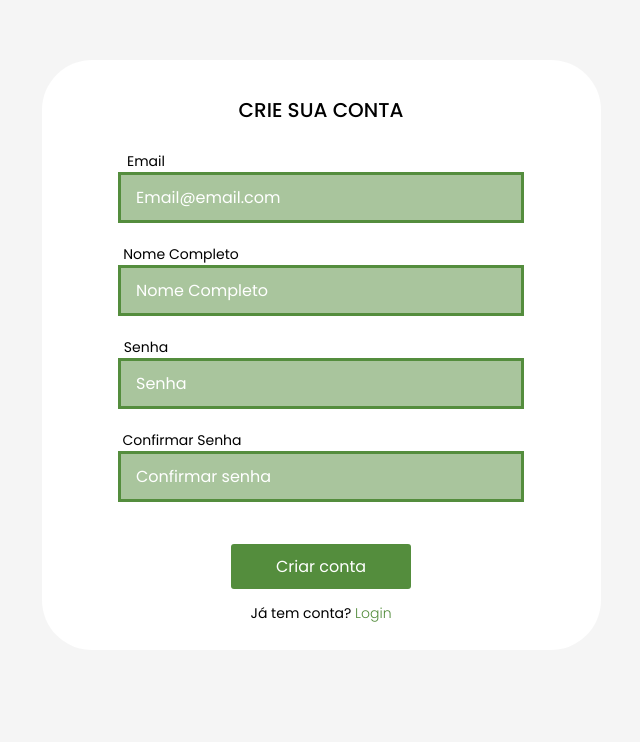
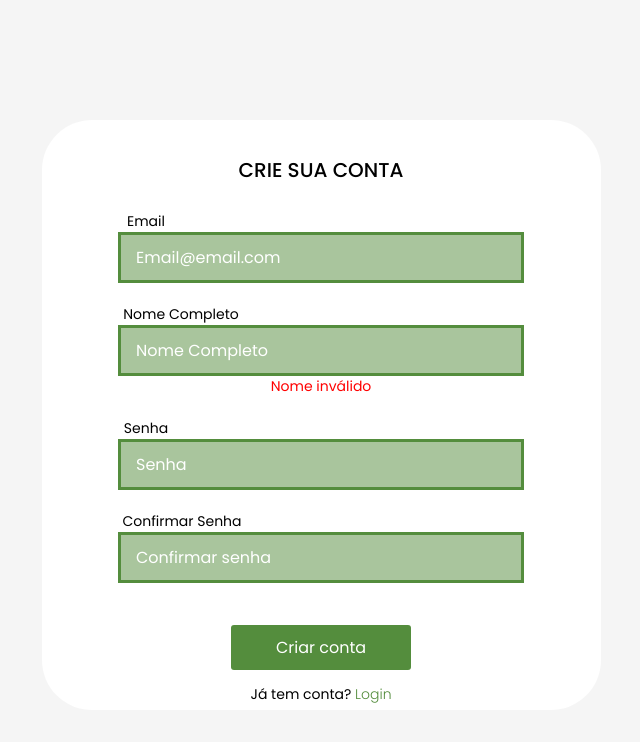
Before and after one commit to samussouza/ReptiHabitatSolutions, a plain HTML site: page SIte Institucional/Tela de Cadastro/Telade cadastro.html in a window 1280 px wide. Both pictures are taken after a click on the button "Criar conta". Shown: the whole page, without its empty margins (319-959 px from the left). Drawn offline with Linux system fonts and the light colour scheme.

Commit message:
Validaçao e mesagen de erro funcionais na tela de cadastro

```diff
--- a/SIte Institucional/Tela de Cadastro/Tela de cadastro.css
+++ b/SIte Institucional/Tela de Cadastro/Tela de cadastro.css
@@ -6,17 +6,16 @@
 
 body{
   background-color: whitesmoke;
-<<<<<<< HEAD
     font-family: Cambria, Cochin, Georgia, Times, 'Times New Roman', serif;
     font-size: 14px;
     font-weight: 400;
-=======
+
   font-family: Cambria, Cochin, Georgia, Times, 'Times New Roman', serif;
   font-size: 14px;
   font-weight: 400;
   overflow: hidden;
     /* Impede a exibição da barra de rolagem */
->>>>>>> 6f8a12b76ee3c2f03df26b745e4d2fef86a29f59
+
 }
 
 
@@ -27,7 +26,7 @@ body{
     padding-top: 25px;
     padding-bottom: 50px;
     border-radius: 50px;
-    margin-top: 60px;
+    margin-top: 120px;
     background: rgb(255, 255, 255);
 
 }
@@ -37,7 +36,7 @@ body{
     width: 390px;
     border-radius: 0px;
     border-style: solid;
-
+    margin-top: auto;
     border: #548d3d solid 3px;
         padding: 5px;
     background-color: #A9C59D;
@@ -50,6 +49,10 @@ body{
     color: #ffffff;
     font-size: medium;
     padding-left: 10px;
+  }
+  .invalido{
+    color: red;
+
   }
 
 button {
--- a/SIte Institucional/Tela de Cadastro/Telade cadastro.html
+++ b/SIte Institucional/Tela de Cadastro/Telade cadastro.html
@@ -15,20 +15,19 @@
         <br>
   <span for="" style="margin-right: 350px;">Email</span> <br>
         <input class="Input" type="text" placeholder="Email@email.com" id="E_email">
-        <br>
+        <div id="mensagemErroEmail" class="invalido"></div>
         <br>
         <label for="" style="margin-right: 280px;">Nome Completo</label> <br>
         <input class="Input" type="text" placeholder="Nome Completo" id="N_nome">
+        <div id="mensagemErroNome" class="invalido"></div>
         <br>
-        <br>
-        <label for="" style="margin-right: 350px;">Senha</label> <br>
-        <input class="Input" type="
-        " placeholder="Senha" id="S_senha">
-        <br>
+        <label  for="" style="margin-right: 350px;">Senha</label> <br>
+        <input class="Input" type="password" placeholder="Senha" id="S_senha">
+        <div id="mensagemErroSenha" class="invalido"></div>
         <br>
         <label for="" style="margin-right: 278px;">Confirmar Senha</label> <br>
         <input class="Input" type="password" placeholder="Confirmar senha" id="CS_confirmarsenha">
-        <br>
+        <div id="mensagemErroSenha" class="invalido"></div>
         <br>
         <br>
         <button onclick="Cadastro()">
@@ -50,19 +49,27 @@
 <script>
 
 function Cadastro() {
-  const user = N_nome.value;
-  const email = E_email.value;
+    const user = N_nome.value.trim();
+    const email = E_email.value.trim();
     const senha = S_senha.value;
     const confirmarsenha = CS_confirmarsenha.value;
 
-  if (email.indexOf("@gmail.com") == -1 || email.length < 8) {
-    alert("Email inválido");
+    if (user == "") {
+      mensagemErroNome.innerHTML = "<center>Nome inválido</center>";
+    } else if (email.indexOf("@") == -1 || email.length < 8 || email.indexOf(".") ==-1 || email == "") {
+      mensagemErroEmail.innerHTML = "<center>Email inválido</center>";
     } else if (senha !== confirmarsenha) {
-    alert("Senha incorreta");
+      mensagemErroSenha.innerHTML = "<center>As senhas não coincidem</center>";
+    } else if (senha.length < 8 || !/[A-Z]/.test(senha) || !/[0-9]/.test(senha)) {
+      mensagemErroSenha.innerHTML = "<center>A senha deve conter pelo menos 8 caracteres, uma letra maiúscula e um número</center>";
     } else {
         alert("Cadastro concluído");
     }
 }
+</script>
+
+
+
 
 
 
```
Lines whose indentation alone changed are shown as unchanged.
